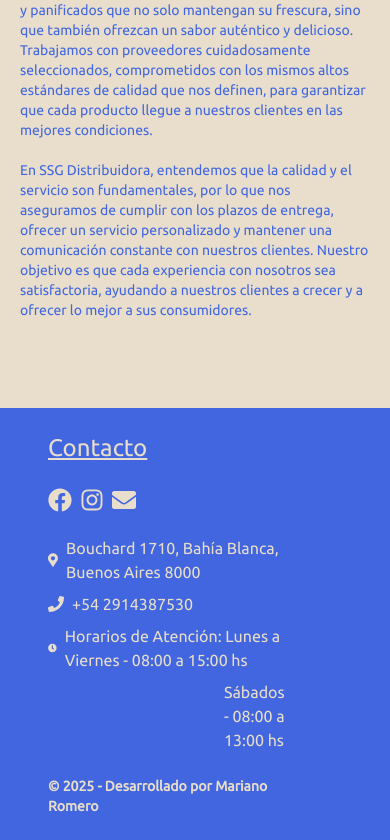
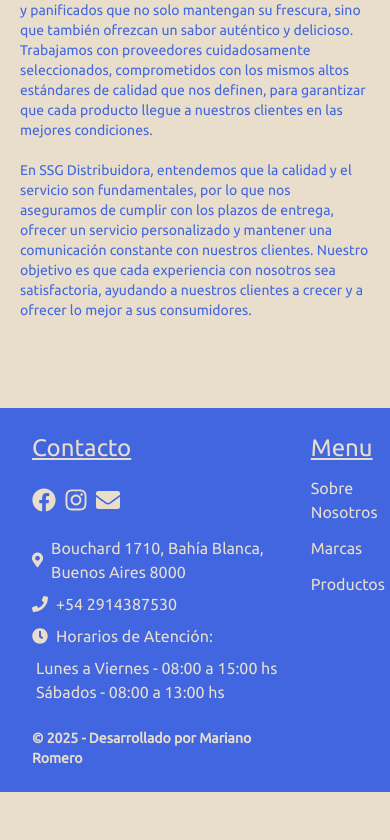
Before and after one commit to Marianoromero8/ssg-distribuidora, a Next.js app: page / in a window 390 px wide. Shown: the part 3200-4040 px from the top of the page. After the commit the page ends 3992 px from the top, so only its background shows below. Built offline with nearby package versions, Linux system fonts and the light colour scheme.

Commit message:
add: responsive design for movile and pc. Commodity left

```diff
--- a/app/brands/[brand]/page.tsx
+++ b/app/brands/[brand]/page.tsx
@@ -1,5 +1,4 @@
 'use client';
-
 import { useParams } from 'next/navigation';
 import { useEffect, useState } from 'react';
 import ProductCard from '@/app/common/product-card';
@@ -53,9 +52,11 @@
     }, [brand]);
     // brandProducts.length > 0
     return (
-        <div className='px-5 sm:px-10 mb-8'>
-            <h1 className='text-5xl text-[#4166e0] flex justify-center p-5'>Productos {brand}</h1>
-            <hr className="border border-[#4166e0] " />
+        <div className='flex flex-col justify-center px-5 mt-44 md:mt-0 md:px-10 mb-8'>
+            <div className='flex flex-row justify-center gap-60 text-3xl md:text-5xl font-bold text-[#4166e0] p-5'>
+                <h1>Productos {brand}</h1>
+            </div>
+            <hr className="hidden md:block border border-[#4166e0] " />
             {loading ? (
                 <div className="grid grid-cols-1 sm:grid-cols-2 lg:grid-cols-4 mx-20 gap-8 mt-8">
                     {Array.from({ length: 8 }).map((_, index) => (
--- a/app/components/footer/Footer.tsx
+++ b/app/components/footer/Footer.tsx
@@ -16,7 +16,7 @@
     return (
         <footer id="contacts" className="bg-[#4166e0] text-[#e8decb] py-6">
             <div className="container mx-auto flex flex-row items-start gap-4 pl-8">
-                <div className="mt-6">
+                <div className="hidden md:block mt-6">
                     <Image
                         src="/Distribuidora-SSG_Logo-Blanco_2024.svg"
                         width={400}
@@ -40,12 +40,20 @@
                     <div className="flex flex-col gap-2 justify-start">
                         <p className="flex flex-row items-center gap-2"><FaMapMarkerAlt /> <a href="https://www.google.com.ar/maps/place/Bouchard+1710,+B8000DMH+Bah%C3%ADa+Blanca,+Provincia+de+Buenos+Aires/@-38.722438,-62.2361202,17z/data=!3m1!4b1!4m6!3m5!1s0x95eda3140b379de5:0x2e214b89f4fe1926!8m2!3d-38.7224422!4d-62.2335453!16s%2Fg%2F11c2hd_zfz?entry=ttu&g_ep=EgoyMDI1MDIxOC4wIKXMDSoASAFQAw%3D%3D" target="_blank" rel="noopener noreferrer">Bouchard 1710, Bahía Blanca, Buenos Aires 8000</a></p>
                         <p className="flex flex-row items-center gap-2"> <FaPhone /> +54 2914387530</p>
-                        <p className="flex flex-row items-center gap-2"><FaClock />Horarios de Atención: Lunes a Viernes - 08:00 a 15:00 hs</p>
-                        <p className="flex ml-44 items-end gap-2">Sábados - 08:00 a 13:00 hs</p>
+                        <div className="flex flex-col gap-2 md:flex-row md:gap-1 items-start">
+                            <p className="flex items-center gap-2">
+                                <FaClock />
+                                <span>Horarios de Atención:</span>
+                            </p>
+                            <div className="flex flex-col pl-1">
+                                <p >Lunes a Viernes - 08:00 a 15:00 hs</p>
+                                <p >Sábados - 08:00 a 13:00 hs</p>
+                            </div>
+                        </div>
                     </div>
                     <p className="text-sm font-semibold">© 2025 - Desarrollado por <a href="https://romero-mariano.vercel.app/" className="hover:underline" target="_blank">Mariano Romero</a></p>
                 </div>
-                <div className="flex flex-col ml-52 gap-3">
+                <div className="flex flex-col lg:ml-52 gap-3">
                     <h2 className="underline text-2xl">Menu</h2>
                     <p className="cursor-pointer hover:underline" onClick={() => scrollToSection('aboutus')}>Sobre Nosotros</p>
                     <p className="cursor-pointer hover:underline" onClick={() => scrollToSection('brands')}>Marcas</p>
--- a/app/products/Products.tsx
+++ b/app/products/Products.tsx
@@ -1,3 +1,4 @@
+'use client'
 import ProductCard from "@/app/common/product-card"
 import { useEffect, useState } from "react"
 import { BrandFilter } from "./BrandFilter"
@@ -52,11 +53,11 @@
     };
 
     return (
-        <div className="px-5 sm:px-10 mb-8" >
-            <div className=" flex flex-row justify-center gap-60 text-5xl font-bold text-[#4166e0] p-5">
+        <div className="flex flex-col justify-center px-5 mt-44 md:mt-0 md:px-10 mb-8" >
+            <div className="flex flex-row justify-center gap-60 text-3xl md:text-5xl font-bold text-[#4166e0] p-5">
                 <h1>Productos</h1>
             </div>
-            <hr className="border border-[#4166e0] " />
+            <hr className="hidden md:block border border-[#4166e0] " />
             <BrandFilter brands={brands} onFilterChange={handleFilterChange} />
             {loading ? (
                 <div className="grid grid-cols-1 sm:grid-cols-2 lg:grid-cols-4 mx-20 gap-8 mt-8">
--- a/app/products/[category]/[subcategory]/page.tsx
+++ b/app/products/[category]/[subcategory]/page.tsx
@@ -57,11 +57,11 @@
     }, [category, subcategory]);
 
     return (
-        <div className='px-5 sm:px-10 mb-8'>
-            <h1 className='text-5xl text-[#4166e0] flex justify-center p-5'>
-                Productos {formattedCategory} - {formattedSubcategory}
-            </h1>
-            <hr className="border border-[#4166e0]" />
+        <div className='px-5 mt-44 md:mt-0 md:px-10 mb-8'>
+            <div className='flex flex-row justify-center gap-60 text-3xl md:text-5xl font-bold text-[#4166e0] p-5'>
+                <h1>Productos {formattedCategory} - {formattedSubcategory}</h1>
+            </div>
+            <hr className="hidden md:block border border-[#4166e0]" />
             {loading ? (
                 <div className="grid grid-cols-1 sm:grid-cols-2 lg:grid-cols-4 mx-20 gap-8 mt-8">
                     {Array.from({ length: 8 }).map((_, index) => (
--- a/app/products/[category]/page.tsx
+++ b/app/products/[category]/page.tsx
@@ -52,11 +52,11 @@
     }, [category]);
 
     return (
-        <div className='px-5 sm:px-10 mb-8'>
-            <h1 className='text-5xl text-[#4166e0] flex justify-center p-5'>
+        <div className='px-5 mt-44 md:mt-0 md:px-10 mb-8'>
+            <h1 className='text-3xl md:text-5xl text-[#4166e0] flex justify-center p-5'>
                 Productos {formattedCategory}
             </h1>
-            <hr className="border border-[#4166e0]" />
+            <hr className="hidden md:block border border-[#4166e0]" />
             {loading ? (
                 <div className="grid grid-cols-1 sm:grid-cols-2 lg:grid-cols-4 mx-20 gap-8 mt-8">
                     {Array.from({ length: 8 }).map((_, index) => (
```
